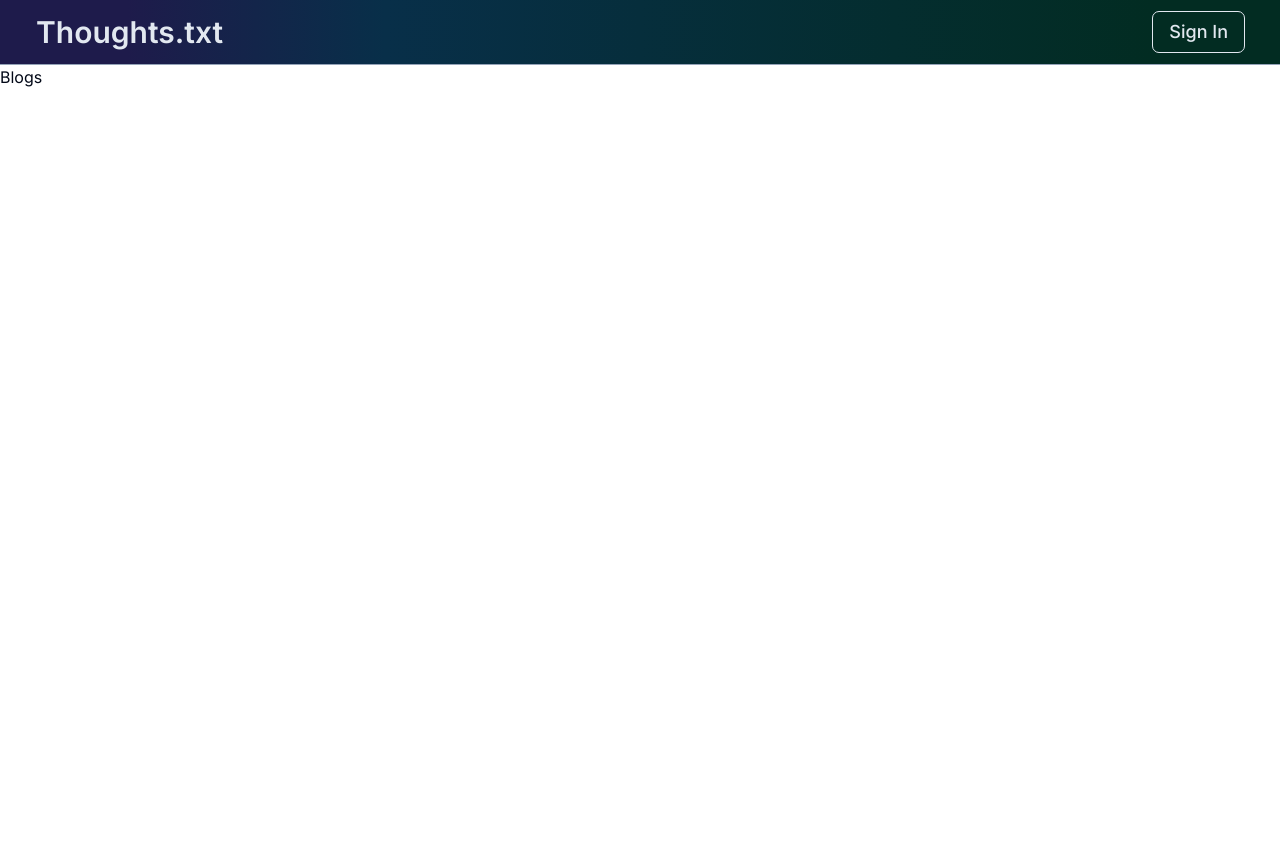
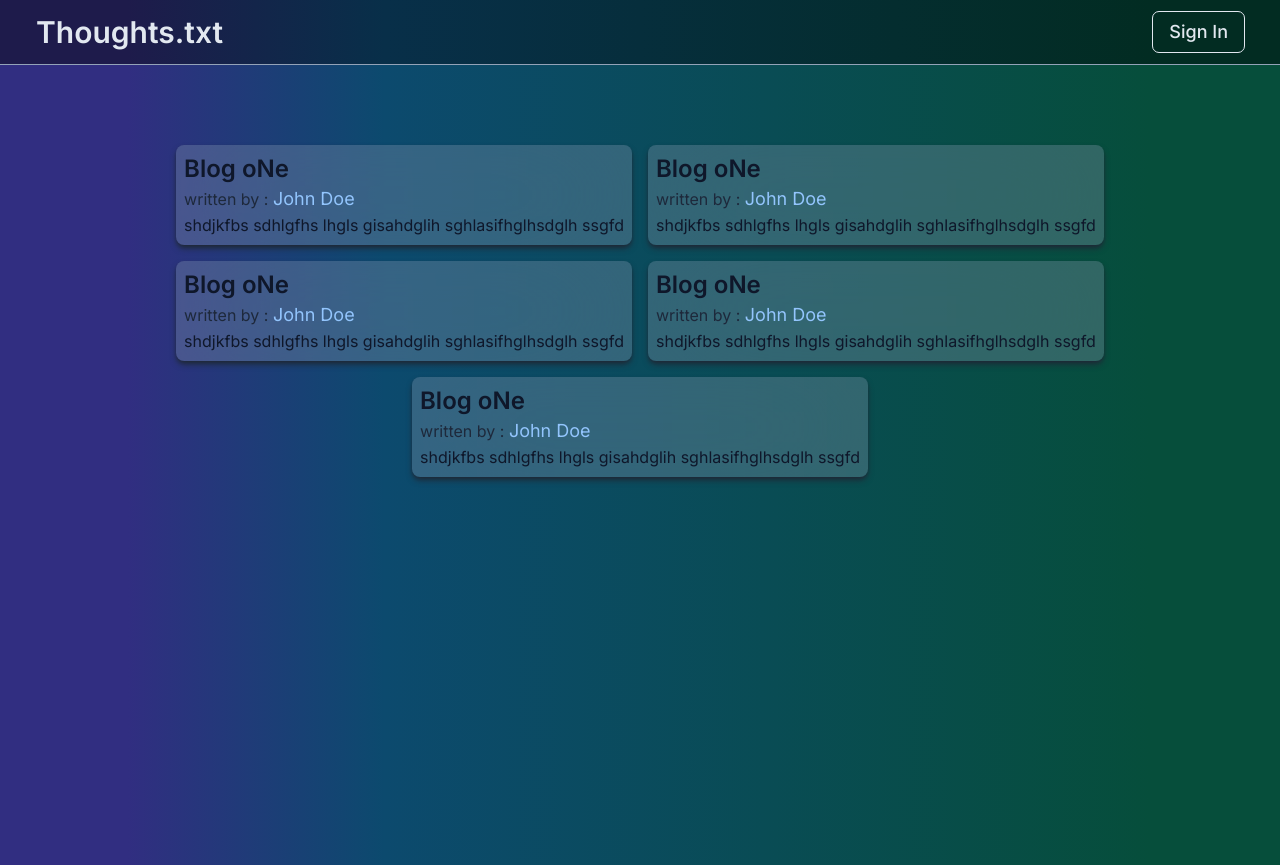
Before and after one commit to ShobhitPatra/Thoughts.txt-cms, a Next.js app: page /blog in a window 1280 px wide. Before the commit the page ends 800 px from the top, so only its background shows below. Built offline with nearby package versions, Linux system fonts and the light colour scheme.

Commit message:
blogs page ui

```diff
--- a/app/blog/page.tsx
+++ b/app/blog/page.tsx
@@ -3,7 +3,11 @@ import React from "react";
 
 const page = () => {
   return (
-    <div>
+    <div
+      className="
+    h-screen bg-gradient-to-r from-indigo-900 from-10% via-sky-900 via-30% to-emerald-900 to-90%
+    md:py-20 p-8"
+    >
       <Blogs />
     </div>
   );
--- a/components/blogs/Blog.tsx
+++ b/components/blogs/Blog.tsx
@@ -0,0 +1,21 @@
+import React from "react";
+
+export const Blog = ({
+  writtenBy,
+  title,
+  description,
+}: {
+  writtenBy: string;
+  title: string;
+  description: string;
+}) => {
+  return (
+    <div className="max-w-xl flex flex-col p-2 bg-slate-400 rounded-lg bg-clip-padding backdrop-filter backdrop-blur-3xl bg-opacity-30 hover:bg-opacity-50 shadow-md shadow-gray-800">
+      <div className="text-slate-900 text-2xl font-semibold">{title}</div>
+      <div className="text-slate-800">
+        written by : <span className="text-blue-300 text-lg ">{writtenBy}</span>
+      </div>
+      <div className="text-slate-900">{description}</div>
+    </div>
+  );
+};
--- a/components/blogs/Blogs.tsx
+++ b/components/blogs/Blogs.tsx
@@ -1,7 +1,23 @@
+import { blogs } from "@/dummy-data/data";
 import React from "react";
+import { Blog } from "./Blog";
+import Link from "next/link";
 
 const Blogs = () => {
-  return <div>Blogs</div>;
+  return (
+    <div className="flex gap-4 container flex-wrap justify-center">
+      {blogs.map((b) => (
+        <Link href={`/blog/${b.id}`}>
+          <Blog
+            key={b.id}
+            title={b.title}
+            description={b.description}
+            writtenBy={b.writtenBy}
+          />
+        </Link>
+      ))}
+    </div>
+  );
 };
 
 export default Blogs;
--- /dev/null
+++ b/dummy-data/data.ts
@@ -0,0 +1,36 @@
+export const blogs = [
+  {
+    id: 1,
+    writtenBy: "John Doe",
+    title: "Blog oNe",
+    description: "shdjkfbs sdhlgfhs lhgls gisahdglih sghlasifhglhsdglh ssgfd",
+  },
+  {
+    id: 2,
+    writtenBy: "John Doe",
+
+    title: "Blog oNe",
+    description: "shdjkfbs sdhlgfhs lhgls gisahdglih sghlasifhglhsdglh ssgfd",
+  },
+  {
+    id: 3,
+    writtenBy: "John Doe",
+
+    title: "Blog oNe",
+    description: "shdjkfbs sdhlgfhs lhgls gisahdglih sghlasifhglhsdglh ssgfd",
+  },
+  {
+    id: 4,
+    writtenBy: "John Doe",
+
+    title: "Blog oNe",
+    description: "shdjkfbs sdhlgfhs lhgls gisahdglih sghlasifhglhsdglh ssgfd",
+  },
+  {
+    id: 5,
+    writtenBy: "John Doe",
+
+    title: "Blog oNe",
+    description: "shdjkfbs sdhlgfhs lhgls gisahdglih sghlasifhglhsdglh ssgfd",
+  },
+];
```
